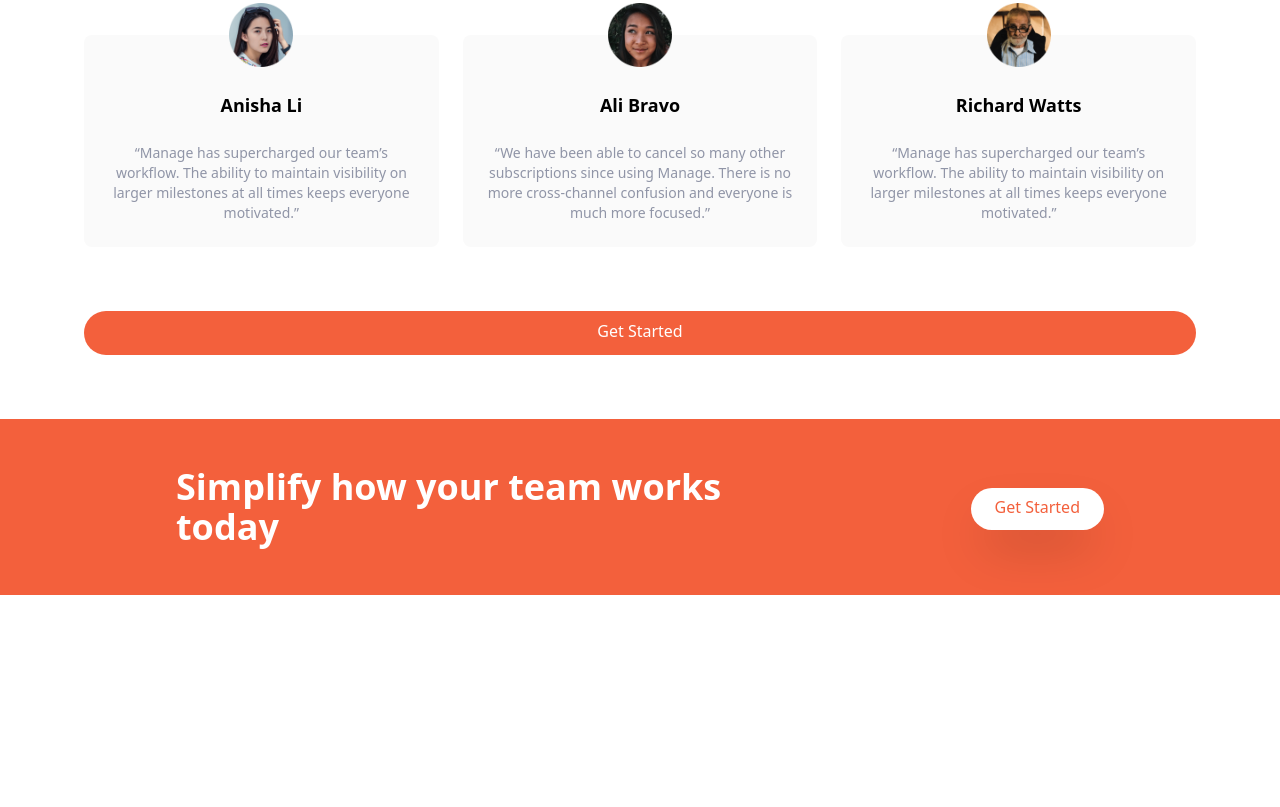
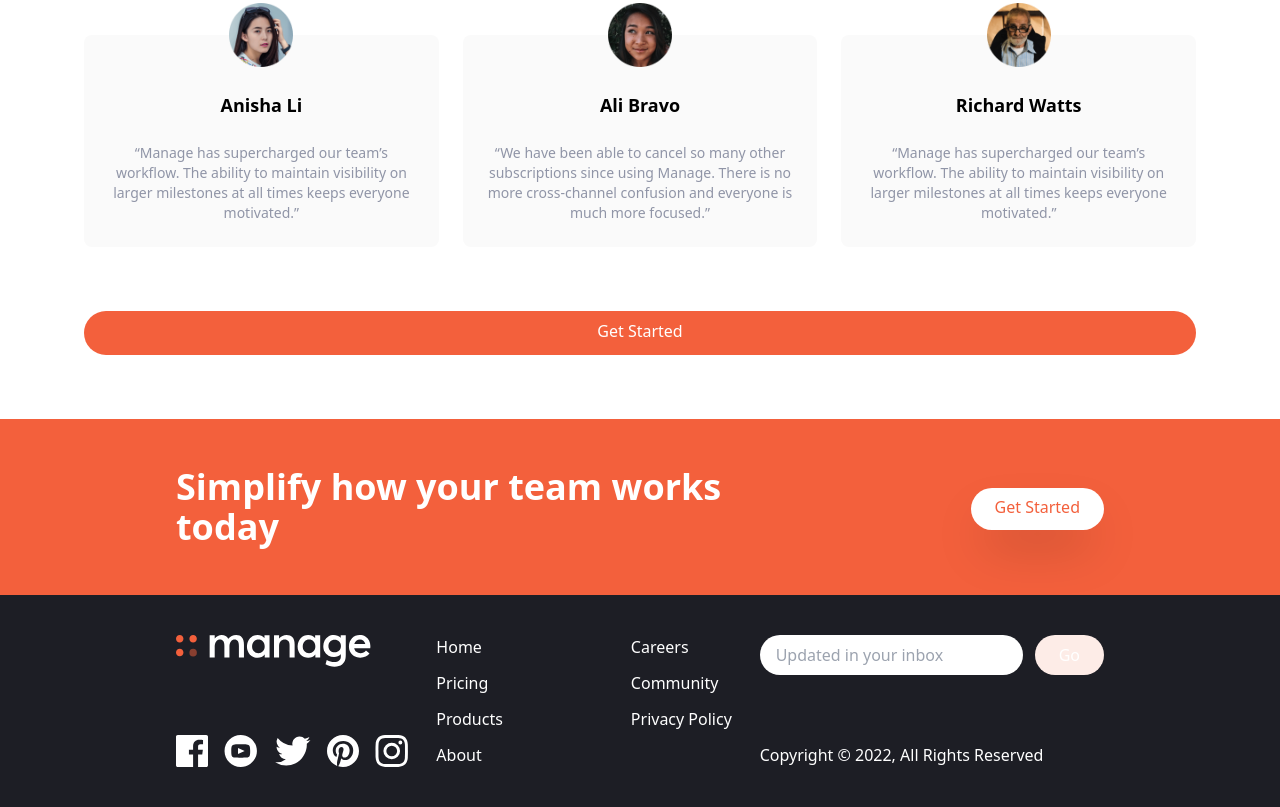
Before and after one commit to Yohaniii25/Tailwind_CSS, a website: page index.html in a window 1280 px wide. Shown: the part 1369-2176 px from the top of the page. Before the commit the page ends 1964 px from the top, so only its background shows below. Drawn offline with Linux system fonts and the light colour scheme.

Commit message:
footer added

```diff
--- a/index.html
+++ b/index.html
@@ -229,9 +229,73 @@
 
     </section>
 
+    <!-- footer -->
     <footer class="bg-veryDarkBlue">
         <!-- Flex Container -->
-
+        <div
+            class="container flex flex-col-reverse justify-between px-6 py-10 mx-auto space-y-8 md:flex-row md:space-y-0">
+            <!-- logo and social links container -->
+            <div
+                class="flex flex-col-reverse items-center justify-between space-y-12 md:flex-col md:space-y-0 md:items-start">
+                <!-- logo -->
+                <div>
+                    <img src="img/logo-white.svg" class="h-8" alt="">
+                </div>
+                <!-- Social Links Container -->
+                <div class="flex justify-center space-x-4">
+                    <!-- Link 1 -->
+                    <a href="#">
+                        <img src="img/icon-facebook.svg" alt="" class="h-8" />
+                    </a>
+                    <!-- Link 2 -->
+                    <a href="#">
+                        <img src="img/icon-youtube.svg" alt="" class="h-8" />
+                    </a>
+                    <!-- Link 3 -->
+                    <a href="#">
+                        <img src="img/icon-twitter.svg" alt="" class="h-8" />
+                    </a>
+                    <!-- Link 4 -->
+                    <a href="#">
+                        <img src="img/icon-pinterest.svg" alt="" class="h-8" />
+                    </a>
+                    <!-- Link 5 -->
+                    <a href="#">
+                        <img src="img/icon-instagram.svg" alt="" class="h-8" />
+                    </a>
+                </div>
+            </div>
+            <!-- List Container -->
+            <div class="flex justify-around space-x-32">
+                <div class="flex flex-col space-y-3 text-white">
+                    <a href="#" class="hover:text-brightRed">Home</a>
+                    <a href="#" class="hover:text-brightRed">Pricing</a>
+                    <a href="#" class="hover:text-brightRed">Products</a>
+                    <a href="#" class="hover:text-brightRed">About</a>
+                </div>
+                <div class="flex flex-col space-y-3 text-white">
+                    <a href="#" class="hover:text-brightRed">Careers</a>
+                    <a href="#" class="hover:text-brightRed">Community</a>
+                    <a href="#" class="hover:text-brightRed">Privacy Policy</a>
+                </div>
+            </div>
+            <!-- Input Container -->
+            <div class="flex flex-col justify-between">
+                <form>
+                    <div class="flex space-x-3">
+                        <input type="text" class="flex-1 px-4 rounded-full focus:outline-none"
+                            placeholder="Updated in your inbox" />
+                        <button
+                            class="px-6 py-2 text-white rounded-full bg-brightRed hover:bg-brightRedLight focus:outline-none">
+                            Go
+                        </button>
+                    </div>
+                </form>
+                <div class="hidden text-white md:block">
+                    Copyright &copy; 2022, All Rights Reserved
+                </div>
+            </div>
+        </div>
     </footer>
 
 </body>
```
Also changed, not shown: css/main.css.
